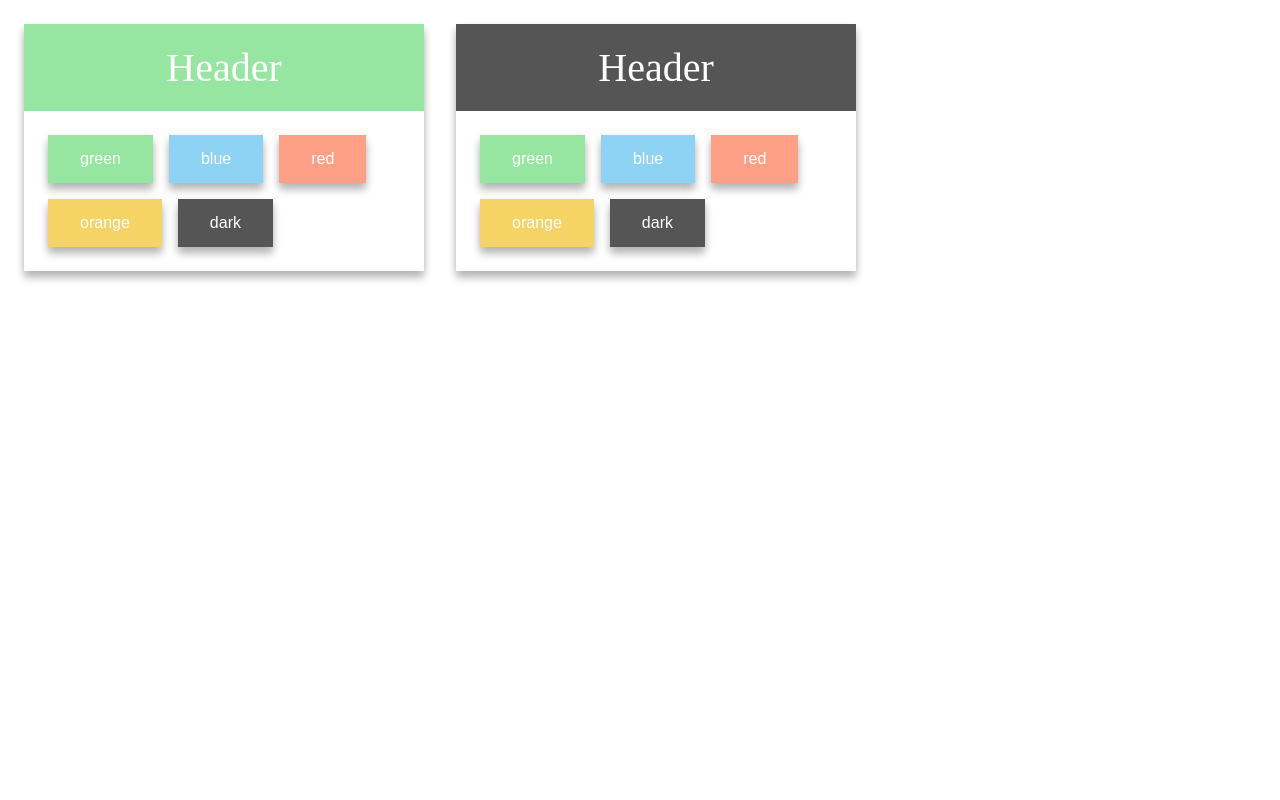
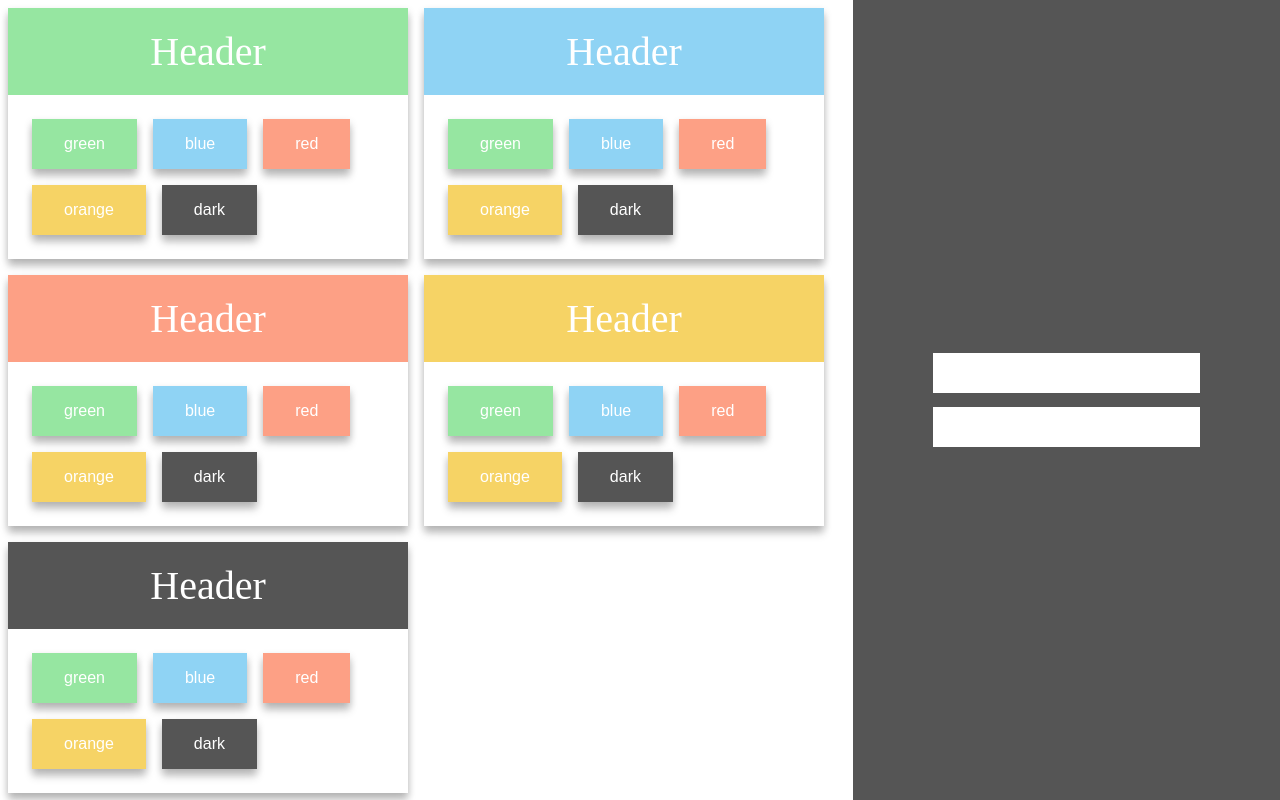
Before and after one commit to vtheno/vtheno.github.io, a plain HTML site: page index.html in a window 1280 px wide. Drawn offline with Linux system fonts and the light colour scheme.

Commit message:
add input widget & modify

```diff
--- a/css/layouts/flex.css
+++ b/css/layouts/flex.css
@@ -1 +1,77 @@
 /* todo */
+.layout .flex {
+    display: flex;
+    justify-content: flex-start;
+    align-items: flex-start;
+    flex-direction: row;
+    width: 100%;
+    height: 100%;
+}
+.layout .flex-axis-row {
+    flex-direction: row;
+}
+.layout .flex-axis-col {
+    flex-direction: column;
+}
+.layout .flex-axis-col-rev {
+    flex-direction: column-reverse;
+}
+.layout .flex-axis-row-rev {
+    flex-direction: row-reverse;
+}
+
+.layout .flex-axis-main-start {
+    justify-content: flex-start;
+}
+.layout .flex-axis-main-center {
+    justify-content: center;
+}
+.layout .flex-axis-main-end {
+    justify-content: flex-end;
+}
+.layout .flex-axis-main-between {
+    justify-content: space-between;
+}
+.layout .flex-axis-main-around {
+    justify-content: space-around;
+}
+.layout .flex-axis-cross-start {
+    align-items: flex-start;
+}
+.layout .flex-axis-cross-center {
+    align-items: center;
+}
+.layout .flex-axis-cross-end {
+    align-items: flex-end;
+}
+.layout .flex-axis-cross-baseline {
+    align-items: baseline;
+}
+.layout .flex-axis-cross-stretch {
+    align-items: stretch;
+}
+.layout .flex-item-wrap {
+    flex-wrap: wrap;
+}
+.layout .flex-item-nowrap {
+    flex-wrap: nowrap;
+}
+.layout .flex-item-wrap-rev {
+    flex-grow: wrap-reverse;
+}
+/*
+   justify-content: flex-start | flex-end | center | space-between | space-around;
+   align-items: flex-start | flex-end | center | baseline | stretch;
+   flex-grow: 1;
+   flex-shrink: 0;
+   flex-basis: 0;
+*/
+.layout .flex-scale-1 { flex-grow: 1; flex-basis: 0px; flex-shrink: 1; }
+.layout .flex-scale-2 { flex-grow: 2; flex-basis: 0px; flex-shrink: 1; }
+.layout .flex-scale-3 { flex-grow: 3; flex-basis: 0px; flex-shrink: 1; }
+.layout .flex-scale-4 { flex-grow: 4; flex-basis: 0px; flex-shrink: 1; }
+.layout .flex-scale-5 { flex-grow: 5; flex-basis: 0px; flex-shrink: 1; }
+.layout .flex-scale-6 { flex-grow: 6; flex-basis: 0px; flex-shrink: 1; }
+.layout .flex-scale-7 { flex-grow: 7; flex-basis: 0px; flex-shrink: 1; }
+.layout .flex-scale-8 { flex-grow: 8; flex-basis: 0px; flex-shrink: 1; }
+.layout .flex-scale-9 { flex-grow: 9; flex-basis: 0px; flex-shrink: 1; }
--- a/css/layouts/float.css
+++ b/css/layouts/float.css
@@ -1,6 +1,8 @@
 .layout .float-left {
     float: left;
+    overflow: auto;
 }
 .layout .float-right {
     float: right;
+    overflow: auto;
 }
--- a/css/style.css
+++ b/css/style.css
@@ -1,11 +1,17 @@
 /* widget */
 @import url("widgets/card.css");
 @import url("widgets/button.css");
+@import url("widgets/input.css");
 /* layout */
 @import url("layouts/flex.css");
 @import url("layouts/float.css");
 /* theme */
 @import url("themes/theme.css");
+/* global style */
 a {
     text-decoration: none;
 }
+body {
+    padding: 0;
+    margin: 0;
+}
--- a/css/widgets/button.css
+++ b/css/widgets/button.css
@@ -1,6 +1,6 @@
 .button {
     border: none;
-    padding: 15px 32px;
+    padding: 1em 2em 1em 2em;
     margin: 0.5em;
     text-align: center;
     text-decoration: none;
--- a/css/widgets/card.css
+++ b/css/widgets/card.css
@@ -4,7 +4,7 @@
     box-shadow: 0 4px 8px 0 rgba(0,0,0,0.2), 0 8px 8px 0 rgba(0,0,0,0.15);
     text-align: center;
     float: inherit;
-    margin: 1em;
+    margin: 0.5em;
 }
 .card .header {
     padding: 0.5em;
--- /dev/null
+++ b/css/widgets/input.css
@@ -0,0 +1,9 @@
+.input {
+    padding: 1em 1em 1em 1em;
+    margin: 0.5em;
+    border: none;
+    border-radius: 0;
+    outline: none;
+    width: 20em;
+    height: 3em;
+}
--- a/index.html
+++ b/index.html
@@ -1,9 +1,16 @@
 <html>
   <head>
     <meta charset="utf-8">
+    <meta name="viewport" content="width=device-width">
     <link rel="stylesheet" href="./css/style.css">
   </head>
   <body class="layout theme">
+    <div id="container" class="flex
+			       flex-scale-1
+			       flex-axis-row
+			       flex-item-nowrap
+			       ">
+      <div class="flex flex-scale-2 flex-axis-col">
 	<div class="float-left">
 	  <div class="card">
 	    <div class="header green">
@@ -27,6 +34,76 @@
 	      </button>
 	    </div>
 	  </div>
+
+	  <div class="card">
+	    <div class="header blue">
+	      Header
+	    </div>
+	    <div class="container">
+	      <button class="button green">
+		green
+	      </button>
+	      <button class="button blue">
+		blue
+	      </button>
+	      <button class="button red">
+		red
+	      </button>
+	      <button class="button orange">
+		orange
+	      </button>
+	      <button class="button dark">
+		dark
+	      </button>
+	    </div>
+	  </div>
+
+	  <div class="card">
+	    <div class="header red">
+	      Header
+	    </div>
+	    <div class="container">
+	      <button class="button green">
+		green
+	      </button>
+	      <button class="button blue">
+		blue
+	      </button>
+	      <button class="button red">
+		red
+	      </button>
+	      <button class="button orange">
+		orange
+	      </button>
+	      <button class="button dark">
+		dark
+	      </button>
+	    </div>
+	  </div>
+
+	  <div class="card">
+	    <div class="header orange">
+	      Header
+	    </div>
+	    <div class="container">
+	      <button class="button green">
+		green
+	      </button>
+	      <button class="button blue">
+		blue
+	      </button>
+	      <button class="button red">
+		red
+	      </button>
+	      <button class="button orange">
+		orange
+	      </button>
+	      <button class="button dark">
+		dark
+	      </button>
+	    </div>
+	  </div>
+
 	  <div class="card">
 	    <div class="header dark">
 	      Header
@@ -49,6 +126,18 @@
 	      </button>
 	    </div>
 	  </div>
+
+	</div>
+      </div>
+      <div class="flex flex-scale-1 flex-axis-col
+		  flex-axis-main-center
+		  flex-axis-cross-center
+		  "
+	   style="background-color: #555555;"
+	   >
+	<input class="input" type="text"/>
+	<input class="input" type="password"/>
+      </div>
     </div>
   </body>
 </html>
```
Also changed, not shown: css/themes/theme.css (+4 -4 lines). Lines whose indentation alone changed are shown as unchanged.
